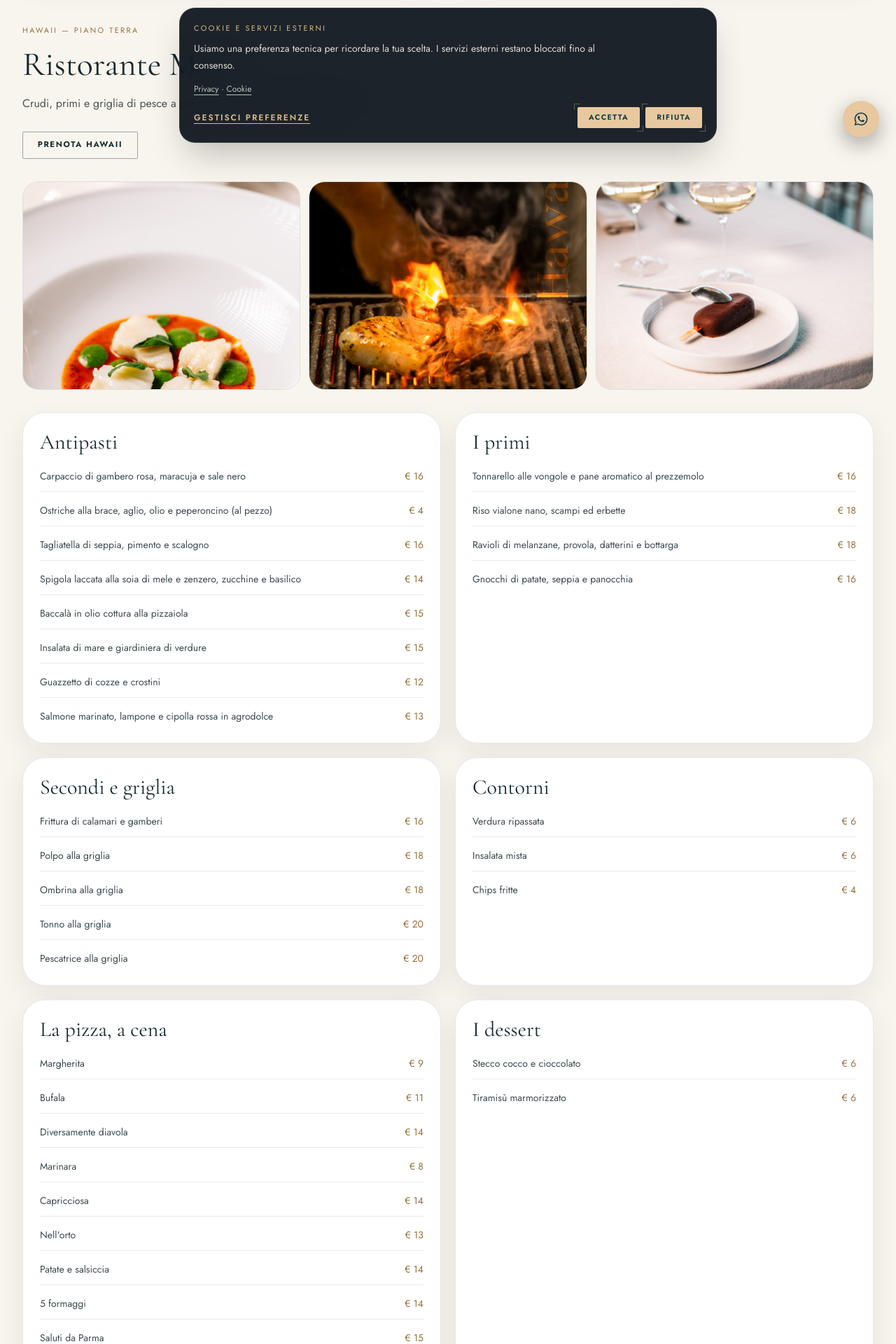
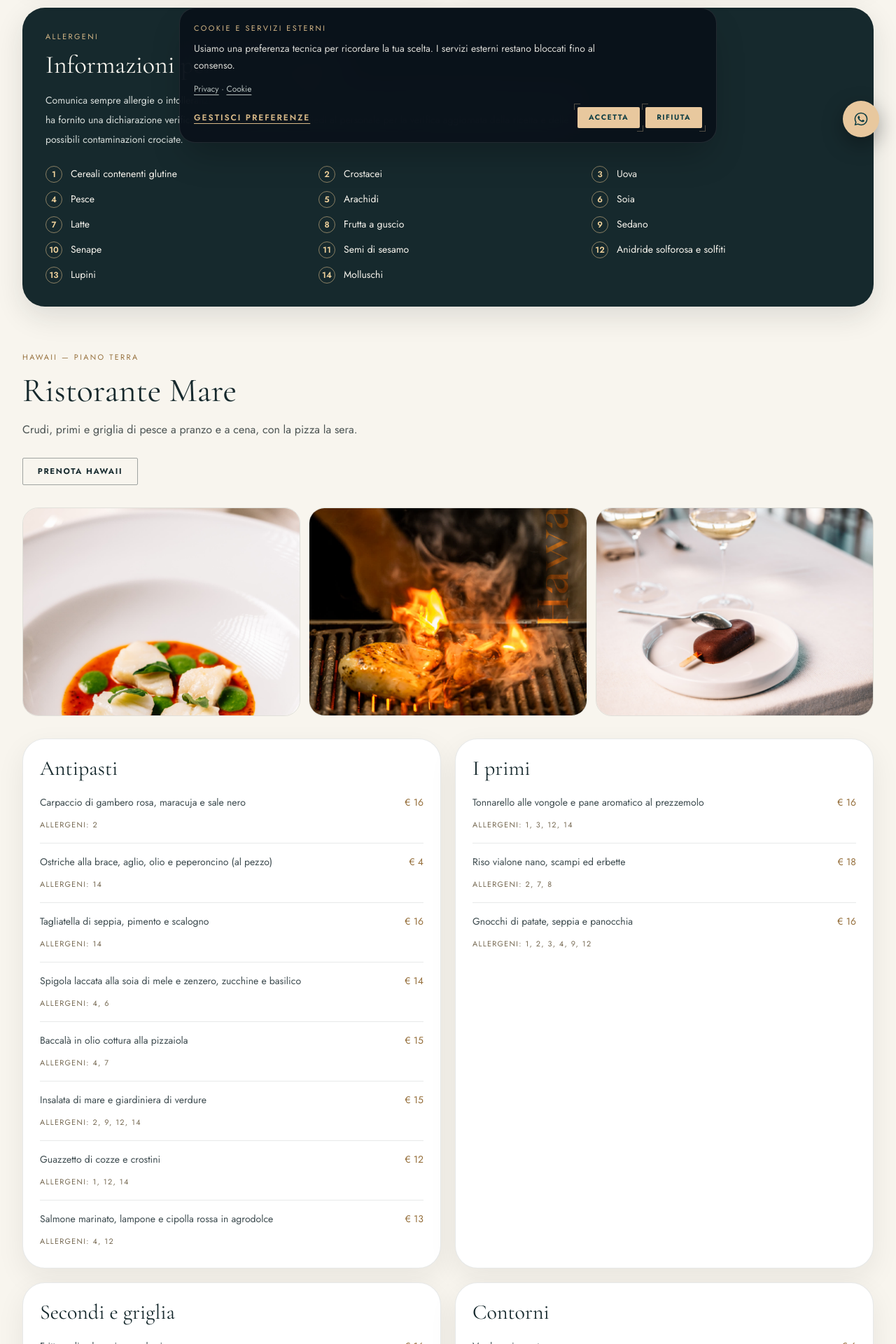
Before and after one commit to frankvillage/hawaii, a Next.js app in the folder web/: page /menu in a window 1280 px wide. Shown: the part 580-2500 px from the top of the page at 70% size. Built offline with nearby package versions, Linux system fonts and the light colour scheme.

Commit message:
Add verified menu allergen disclosures

```diff
--- a/web/src/app/menu/page.tsx
+++ b/web/src/app/menu/page.tsx
@@ -7,6 +7,7 @@ import { muulabWineSections } from "@/lib/muulab-wines";
 import { buildMetadata } from "@/lib/seo";
 import {
   hawaiiWineSections,
+  allergenLegend,
   menuHighlights,
   venueMenus,
 } from "@/lib/site-content";
@@ -101,6 +102,33 @@ export default function MenuPage() {
           ))}
         </div>
 
+        <section
+          data-testid="allergen-legend"
+          aria-labelledby="allergen-legend-title"
+          className="mt-10 rounded-[2rem] border border-[#1c2b2e]/10 bg-[#16292d] p-6 text-[#f8f5ee] shadow-[0_14px_40px_rgba(23,32,34,0.12)] sm:p-8"
+        >
+          <p className="text-[0.68rem] uppercase tracking-[0.22em] text-[#d6b887]">Allergeni</p>
+          <h2 id="allergen-legend-title" className="mt-3 font-serif text-3xl sm:text-4xl">
+            Informazioni per il tuo tavolo.
+          </h2>
+          <p className="mt-4 max-w-3xl text-sm leading-7 text-[#d9dfdc]">
+            Comunica sempre allergie o intolleranze al personale prima dell&apos;ordine.
+            I codici sono riportati accanto alle voci per cui la cucina ha fornito una
+            dichiarazione verificata; dove non compaiono, chiedi al personale per la
+            verifica aggiornata della ricetta e delle possibili contaminazioni crociate.
+          </p>
+          <ol className="mt-6 grid gap-x-5 gap-y-3 text-sm sm:grid-cols-2 lg:grid-cols-3">
+            {allergenLegend.map((allergen) => (
+              <li key={allergen.id} className="flex items-baseline gap-3">
+                <span className="grid h-6 w-6 shrink-0 place-items-center rounded-full border border-[#d6b887]/60 text-xs font-semibold text-[#f1d39d]">
+                  {allergen.id}
+                </span>
+                <span>{allergen.label}</span>
+              </li>
+            ))}
+          </ol>
+        </section>
+
         <div className="mt-16 grid gap-20">
           {venueMenus.map((menu) => (
             <Fragment key={menu.id}>
@@ -177,14 +205,18 @@ export default function MenuPage() {
                     {category.dishes.length ? (
                       <ul className="mt-4 grid gap-3 text-sm leading-7 text-[#3c4a4e]">
                         {category.dishes.map((dish) => (
-                          <li
-                            key={dish.name}
-                            className="flex items-baseline justify-between gap-4 border-b border-[#1c2b2e]/10 pb-2 last:border-b-0 last:pb-0"
-                          >
-                            <span>{dish.name}</span>
-                            {dish.price ? (
-                              <span className="whitespace-nowrap text-[#96703d]">{dish.price}</span>
-                            ) : null}
+                          <li key={dish.name} className="border-b border-[#1c2b2e]/10 pb-3 last:border-b-0 last:pb-0">
+                            <div className="flex items-baseline justify-between gap-4">
+                              <span>{dish.name}</span>
+                              {dish.price ? (
+                                <span className="whitespace-nowrap text-[#96703d]">{dish.price}</span>
+                              ) : null}
+                            </div>
+                            <p data-testid="dish-allergens" className="mt-1 text-[0.68rem] uppercase tracking-[0.12em] text-[#766952]">
+                              {dish.allergens?.length
+                                ? `Allergeni: ${dish.allergens.join(", ")}`
+                                : "Allergeni: chiedi al personale"}
+                            </p>
                           </li>
                         ))}
                       </ul>
--- a/web/src/lib/site-content.ts
+++ b/web/src/lib/site-content.ts
@@ -100,7 +100,26 @@ export type FaqItem = {
 export type MenuDish = {
   name: string;
   price?: string;
-};
+  /* Codes declared in the venue's official menu. Omit only when not yet verified. */
+  allergens?: readonly number[];
+};
+
+export const allergenLegend = [
+  { id: 1, label: "Cereali contenenti glutine" },
+  { id: 2, label: "Crostacei" },
+  { id: 3, label: "Uova" },
+  { id: 4, label: "Pesce" },
+  { id: 5, label: "Arachidi" },
+  { id: 6, label: "Soia" },
+  { id: 7, label: "Latte" },
+  { id: 8, label: "Frutta a guscio" },
+  { id: 9, label: "Sedano" },
+  { id: 10, label: "Senape" },
+  { id: 11, label: "Semi di sesamo" },
+  { id: 12, label: "Anidride solforosa e solfiti" },
+  { id: 13, label: "Lupini" },
+  { id: 14, label: "Molluschi" },
+] as const;
 
 export type MenuCategory = {
   title: string;
@@ -1246,33 +1265,32 @@ export const venueMenus: VenueMenu[] = [
       {
         title: "Antipasti",
         dishes: [
-          { name: "Carpaccio di gambero rosa, maracuja e sale nero", price: "€ 16" },
-          { name: "Ostriche alla brace, aglio, olio e peperoncino (al pezzo)", price: "€ 4" },
-          { name: "Tagliatella di seppia, pimento e scalogno", price: "€ 16" },
-          { name: "Spigola laccata alla soia di mele e zenzero, zucchine e basilico", price: "€ 14" },
-          { name: "Baccalà in olio cottura alla pizzaiola", price: "€ 15" },
-          { name: "Insalata di mare e giardiniera di verdure", price: "€ 15" },
-          { name: "Guazzetto di cozze e crostini", price: "€ 12" },
-          { name: "Salmone marinato, lampone e cipolla rossa in agrodolce", price: "€ 13" },
+          { name: "Carpaccio di gambero rosa, maracuja e sale nero", price: "€ 16", allergens: [2] },
+          { name: "Ostriche alla brace, aglio, olio e peperoncino (al pezzo)", price: "€ 4", allergens: [14] },
+          { name: "Tagliatella di seppia, pimento e scalogno", price: "€ 16", allergens: [14] },
+          { name: "Spigola laccata alla soia di mele e zenzero, zucchine e basilico", price: "€ 14", allergens: [4, 6] },
+          { name: "Baccalà in olio cottura alla pizzaiola", price: "€ 15", allergens: [4, 7] },
+          { name: "Insalata di mare e giardiniera di verdure", price: "€ 15", allergens: [2, 9, 12, 14] },
+          { name: "Guazzetto di cozze e crostini", price: "€ 12", allergens: [1, 12, 14] },
+          { name: "Salmone marinato, lampone e cipolla rossa in agrodolce", price: "€ 13", allergens: [4, 12] },
         ],
       },
       {
         title: "I primi",
         dishes: [
-          { name: "Tonnarello alle vongole e pane aromatico al prezzemolo", price: "€ 16" },
-          { name: "Riso vialone nano, scampi ed erbette", price: "€ 18" },
-          { name: "Ravioli di melanzane, provola, datterini e bottarga", price: "€ 18" },
-          { name: "Gnocchi di patate, seppia e panocchia", price: "€ 16" },
+          { name: "Tonnarello alle vongole e pane aromatico al prezzemolo", price: "€ 16", allergens: [1, 3, 12, 14] },
+          { name: "Riso vialone nano, scampi ed erbette", price: "€ 18", allergens: [2, 7, 8] },
+          { name: "Gnocchi di patate, seppia e panocchia", price: "€ 16", allergens: [1, 2, 3, 4, 9, 12] },
         ],
       },
       {
         title: "Secondi e griglia",
         dishes: [
-          { name: "Frittura di calamari e gamberi", price: "€ 16" },
-          { name: "Polpo alla griglia", price: "€ 18" },
-          { name: "Ombrina alla griglia", price: "€ 18" },
-          { name: "Tonno alla griglia", price: "€ 20" },
-          { name: "Pescatrice alla griglia", price: "€ 20" },
+          { name: "Frittura di calamari e gamberi", price: "€ 16", allergens: [1, 2, 14] },
+          { name: "Polpo alla griglia", price: "€ 18", allergens: [14] },
+          { name: "Ombrina alla griglia", price: "€ 18", allergens: [4] },
+          { name: "Tonno alla griglia", price: "€ 20", allergens: [4] },
+          { name: "Pescatrice alla griglia", price: "€ 20", allergens: [4] },
         ],
       },
       {
@@ -1286,27 +1304,27 @@ export const venueMenus: VenueMenu[] = [
       {
         title: "La pizza, a cena",
         dishes: [
-          { name: "Margherita", price: "€ 9" },
-          { name: "Bufala", price: "€ 11" },
-          { name: "Diversamente diavola", price: "€ 14" },
-          { name: "Marinara", price: "€ 8" },
-          { name: "Capricciosa", price: "€ 14" },
-          { name: "Nell'orto", price: "€ 13" },
-          { name: "Patate e salsiccia", price: "€ 14" },
-          { name: "5 formaggi", price: "€ 14" },
-          { name: "Saluti da Parma", price: "€ 15" },
-          { name: "Caprese", price: "€ 13" },
-          { name: "Ombre nere", price: "€ 16" },
-          { name: "Highlands", price: "€ 15" },
-          { name: "Nerano", price: "€ 13" },
-          { name: "Americana (per bambini)", price: "€ 8" },
+          { name: "Margherita", price: "€ 9", allergens: [1, 7] },
+          { name: "Bufala", price: "€ 11", allergens: [1, 7] },
+          { name: "Diversamente diavola", price: "€ 14", allergens: [1, 7] },
+          { name: "Marinara", price: "€ 8", allergens: [1] },
+          { name: "Capricciosa", price: "€ 14", allergens: [1, 7] },
+          { name: "Nell'orto", price: "€ 13", allergens: [1, 7] },
+          { name: "Patate e salsiccia", price: "€ 14", allergens: [1, 7] },
+          { name: "5 formaggi", price: "€ 14", allergens: [1, 7] },
+          { name: "Saluti da Parma", price: "€ 15", allergens: [1, 7] },
+          { name: "Caprese", price: "€ 13", allergens: [1, 7] },
+          { name: "Ombre nere", price: "€ 16", allergens: [1, 7, 8] },
+          { name: "Highlands", price: "€ 15", allergens: [1, 4, 7] },
+          { name: "Nerano", price: "€ 13", allergens: [1, 7] },
+          { name: "Americana (per bambini)", price: "€ 8", allergens: [1, 7] },
         ],
       },
       {
         title: "I dessert",
         dishes: [
-          { name: "Stecco cocco e cioccolato", price: "€ 6" },
-          { name: "Tiramisù marmorizzato", price: "€ 6" },
+          { name: "Stecco cocco e cioccolato", price: "€ 6", allergens: [7] },
+          { name: "Tiramisù marmorizzato", price: "€ 6", allergens: [1, 3, 7] },
         ],
       },
       {
@@ -1345,25 +1363,25 @@ export const venueMenus: VenueMenu[] = [
         title: "Per cominciare",
         dishes: [
           { name: "Pata Negra Cinco Jotas 50 g", price: "€ 18" },
-          { name: "Mini bun foie gras al tartufo", price: "€ 15" },
-          { name: "Angus affumicato e giardiniera di zucchine", price: "€ 18" },
-          { name: "Salame di maialino nero brado e castelmagno", price: "€ 12" },
+          { name: "Mini bun foie gras al tartufo", price: "€ 15", allergens: [1, 3, 7] },
+          { name: "Angus affumicato e giardiniera di zucchine", price: "€ 18", allergens: [12] },
+          { name: "Salame di maialino nero brado e castelmagno", price: "€ 12", allergens: [7] },
         ],
       },
       {
         title: "Crudi di carne",
         dishes: [
           { name: "Battuta di Black Angus al naturale con sale Maldon", price: "€ 15" },
-          { name: "Tartare di manzo, mirtillo, ostrica grattugiata, nocciole e pino mugo", price: "€ 18" },
-          { name: "Battuta di manzo, cipolla di Tropea, coriandolo, friggitelli e lime", price: "€ 16" },
-          { name: "Tartare di manzo, anguria e tahina", price: "€ 15" },
-          { name: "Carpaccio di picanha cbt, pomodoro arrostito, arancia e ricotta salata", price: "€ 17" },
-          { name: "Controfiletto, pesca grigliata, pinoli e basilico", price: "€ 19" },
-          { name: "Carpaccio di controfiletto, beurre blanc e soia", price: "€ 19" },
+          { name: "Tartare di manzo, mirtillo, ostrica grattugiata, nocciole e pino mugo", price: "€ 18", allergens: [4, 8] },
+          { name: "Battuta di manzo, cipolla di Tropea, coriandolo, friggitelli e lime", price: "€ 16", allergens: [12] },
+          { name: "Tartare di manzo, anguria e tahina", price: "€ 15", allergens: [11] },
+          { name: "Carpaccio di picanha cbt, pomodoro arrostito, arancia e ricotta salata", price: "€ 17", allergens: [9, 12] },
+          { name: "Controfiletto, pesca grigliata, pinoli e basilico", price: "€ 19", allergens: [8] },
+          { name: "Carpaccio di controfiletto, beurre blanc e soia", price: "€ 19", allergens: [1, 6, 7, 12] },
           { name: "Carpaccio di Wagyu A5 BMS 12 marinato agli agrumi", price: "€ 25" },
-          { name: "Magatello al punto rosa, spuma di capperi e limone, caffè e tonno", price: "€ 18" },
-          { name: "Tataki di manzo, cacao e caffè, salsa ponzu e tartufo", price: "€ 20" },
-          { name: "Melanzana infornata, colatura di alici, pomodoro a pera e bufala", price: "€ 15" },
+          { name: "Magatello al punto rosa, spuma di capperi e limone, caffè e tonno", price: "€ 18", allergens: [4] },
+          { name: "Tataki di manzo, cacao e caffè, salsa ponzu e tartufo", price: "€ 20", allergens: [1, 3, 6, 12] },
+          { name: "Melanzana infornata, colatura di alici, pomodoro a pera e bufala", price: "€ 15", allergens: [4, 7] },
           { name: "Bresaola di peperone, rucola e grana", price: "€ 14" },
         ],
       },
@@ -1397,16 +1415,16 @@ export const venueMenus: VenueMenu[] = [
           { name: "Insalata russa", price: "€ 8" },
           { name: "Peperoni arrostiti", price: "€ 8" },
           { name: "Giardiniera di zucchine in agrodolce", price: "€ 8" },
-          { name: "Caponata di melanzane", price: "€ 8" },
+          { name: "Caponata di melanzane", price: "€ 8", allergens: [12] },
         ],
       },
       {
         title: "Dolci",
         dishes: [
-          { name: "Crostata di visciole, yogurt, dulce de leche e mais", price: "€ 9" },
-          { name: "Il limone", price: "€ 8" },
-          { name: "Il cocco", price: "€ 8" },
-          { name: "Tiramicoux", price: "€ 8" },
+          { name: "Crostata di visciole, yogurt, dulce de leche e mais", price: "€ 9", allergens: [1, 3, 7] },
+          { name: "Il limone", price: "€ 8", allergens: [7] },
+          { name: "Il cocco", price: "€ 8", allergens: [7] },
+          { name: "Tiramicoux", price: "€ 8", allergens: [1, 3, 7] },
         ],
       },
       {
```
Also changed, not shown: 1 other file (tests, documents, lock files or other folders).
